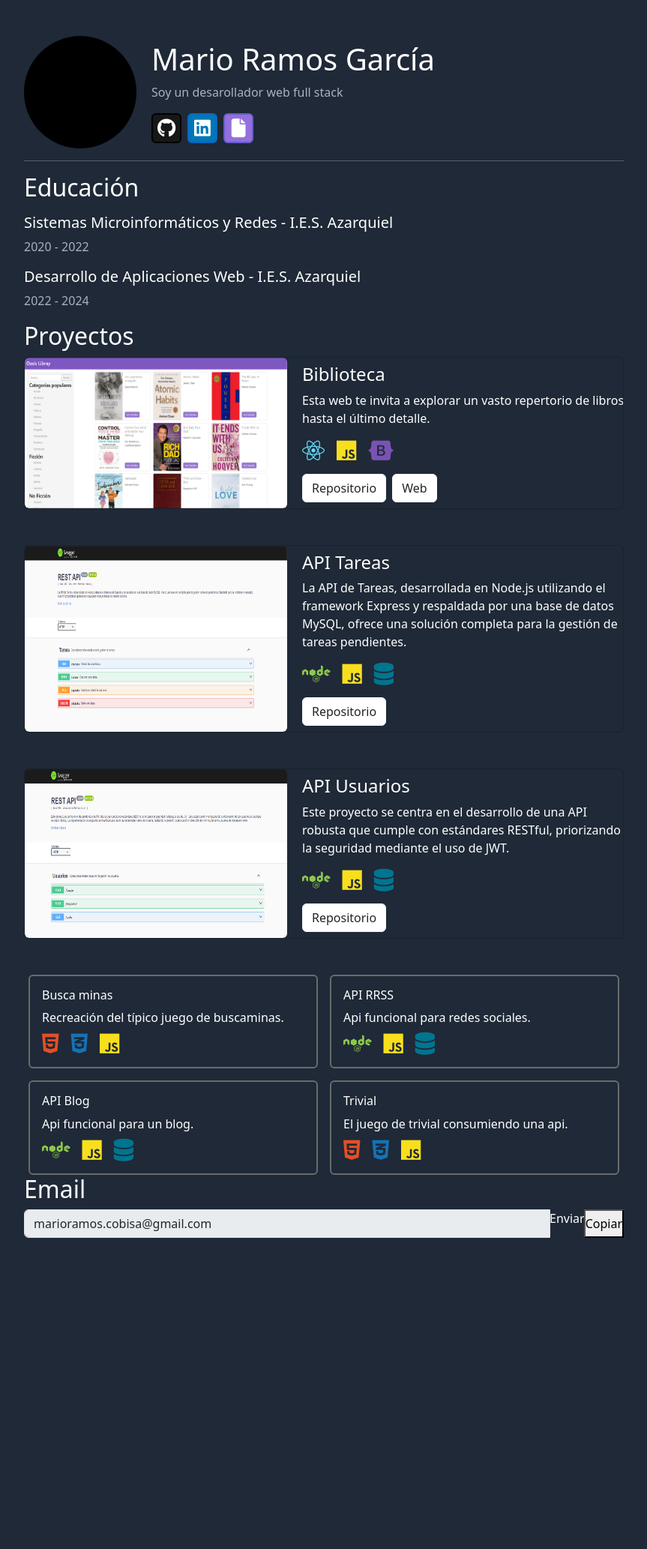
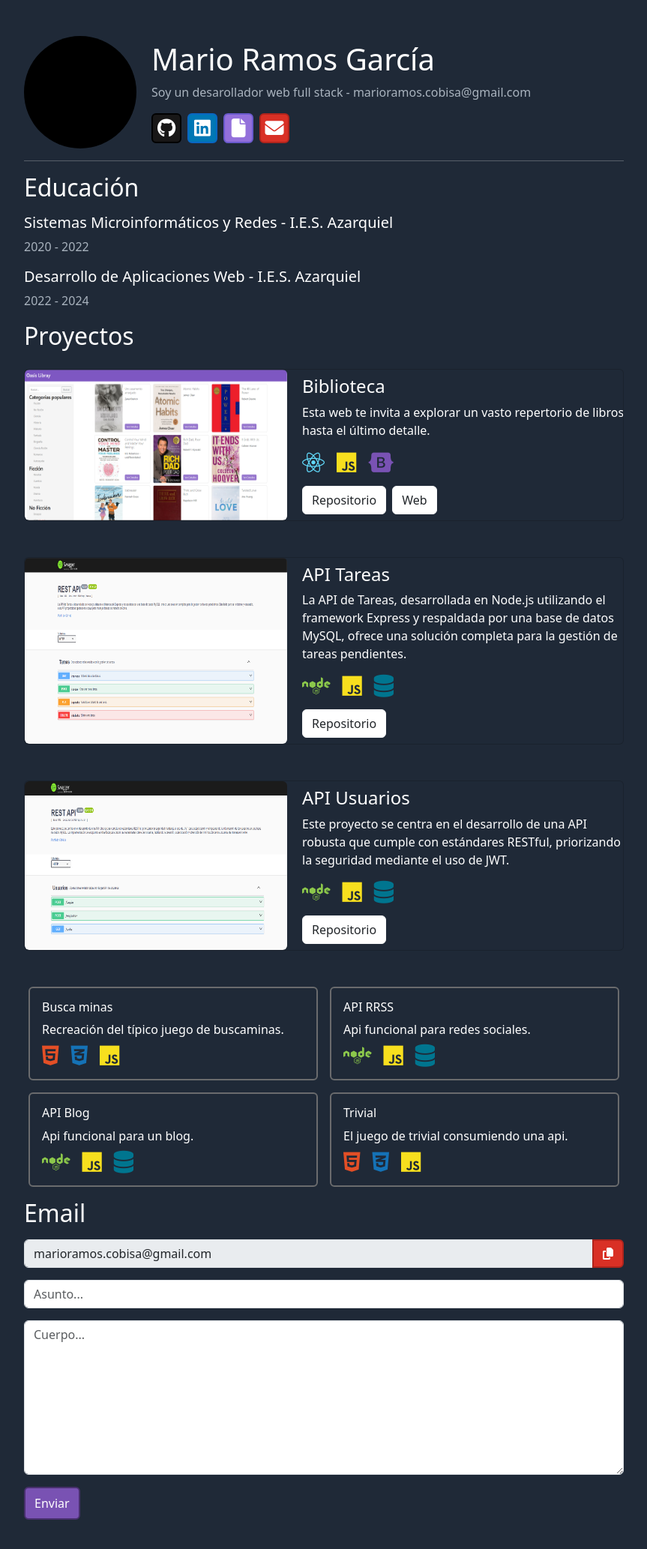
Before and after one commit to mramosg7/Portafolio, a plain HTML site: page index.html in a window 1280 px wide. Shown: the whole page at 75% size, without its empty margins (208-1071 px from the left). Before the commit the page ends 1699 px from the top, so only its background shows below. Drawn offline with nearby package versions, Linux system fonts and the light colour scheme.

Commit message:
email update

```diff
--- a/index.html
+++ b/index.html
@@ -16,7 +16,7 @@
             </div>
             <div class="header-info">
                 <h1>Mario Ramos García</h1>
-                <p style="color: #a9b3be;">Soy un desarollador web full stack</p>
+                <p style="color: #a9b3be;">Soy un desarollador web full stack  -  marioramos.cobisa@gmail.com</p>
                 <div class="buttons d-flex gap-2">
                     <div class="github d-flex align-items-center justify-content-center rounded" style="height: 40px; width: 40px;" data-bs-toggle="tooltip" data-bs-title="Github">
                         <a href="https://github.com/mramosg7" class="fa-brands fa-github text-center rounded">
@@ -33,6 +33,12 @@
 
                         </a>
                     </div>
+
+                    <div class="gmail d-flex align-items-center justify-content-center rounded" style="height: 40px; width: 40px;" onclick="copiarValor(event)" tabindex="0" data-bs-toggle="tooltip" data-bs-trigger="hover focus" data-bs-placement="top" data-bs-title="Copiar email">
+                        <i class="fa-solid fa-envelope"></i>
+                    </div>
+
+
 
 
                 </div>
@@ -52,7 +58,7 @@
                 <p style="color: #a9b3be;">2022 - 2024</p>
             </div>
         </section>
-        <h2>Proyectos</h2>
+        <h2 class="mb-4">Proyectos</h2>
         <section id="proyectos" class="d-flex flex-column gap-5">
                 <div class="card overflow-hidden">
                     <div class="row justify-content-center">
@@ -158,14 +164,22 @@
                     </a>
                 </div>
         </section>
-        <section id="email">
-            <h2>Email</h2>
-            <form>
+        <section id="email" >
+            <h2 class="my-3">Email</h2>
+            <form >
                 <div class="input-group">
-                    <input type="text" class="form-control" value="marioramos.cobisa@gmail.com" aria-label="Username" aria-describedby="basic-addon1" disabled>
-                    <a href="btn btn-light">Enviar</a>
-                    <button>Copiar</button>
+                    <input type="text" class="form-control"  id="emailI" value="marioramos.cobisa@gmail.com" aria-label="Username" aria-describedby="basic-addon1" disabled>
+                    <i class="fa-solid fa-copy btn gmail text-center d-flex align-items-center" onclick="copiarValor(event)" tabindex="0" data-bs-toggle="tooltip" data-bs-trigger="hover focus" data-bs-placement="top" data-bs-title="Copiar email"></i>
+
                 </div>
+
+
+
+                <input type="text" id="asunto" class="form-control my-3" placeholder="Asunto...">
+                <textarea name="cuerpo" class="form-control" id="cuerpo" cols="10" rows="8" placeholder="Cuerpo..."></textarea>
+
+                <button class="btn btn-custom py-2 mt-3" type="success" href="btn btn-light">Enviar</button>
+
             </form>
         </section>
     </main>
@@ -175,6 +189,42 @@
     <script>
         const tooltipTriggerList = document.querySelectorAll('[data-bs-toggle="tooltip"]')
         const tooltipList = [...tooltipTriggerList].map(tooltipTriggerEl => new bootstrap.Tooltip(tooltipTriggerEl))
+
+        const form = document.querySelector('form')
+
+        form.addEventListener('submit', (e)=>{
+            e.preventDefault()
+            const cuerpoI = document.getElementById('cuerpo')
+            const asuntoI = document.getElementById('asunto')
+
+            const destinatario = "marioramos.cobisa@gmail.com";
+
+
+            const asunto = asuntoI.value;
+            const cuerpo = cuerpoI.value;
+
+            const enlaceCorreo = "mailto:" + destinatario + "?subject=" + encodeURIComponent(asunto) + "&body=" + encodeURIComponent(cuerpo);
+
+            window.location.href = enlaceCorreo;
+        })
+
+        function copiarValor(e) {
+            console.log(e.target)
+            console.log( e.target.getAttribute('data-bs-title'))
+            const inputElemento = document.getElementById("emailI");
+
+            navigator.clipboard.writeText(inputElemento.value)
+
+
+            const tooltip = bootstrap.Tooltip.getInstance(e.target);
+            console.log(tooltip._config.title)
+            tooltip.setContent({ '.tooltip-inner': 'Copiado' })
+
+           setTimeout(()=>{
+            tooltip.setContent({ '.tooltip-inner': 'Copiar email' })
+           }, 5000)
+            console.log( e.target.getAttribute('data-bs-title'))
+        }
     </script>
     <script src="https://kit.fontawesome.com/a6a69a0011.js" crossorigin="anonymous"></script>
 </body>
--- a/style.css
+++ b/style.css
@@ -165,3 +165,30 @@ i{
 .card2:hover .share {
     transform: scale(1);
 }
+
+.btn-custom{
+    background-color:#7952B3  ;
+    border: #48306d 2px solid ;
+    color: white;
+}
+
+.btn-custom:hover{
+    background-color:#48306d ;
+    color: white;
+}
+
+.gmail{
+    background-color:#d93025;
+    border: 2px solid #b0241c;
+    color: white;
+
+
+}
+.gmail .fa-envelope{
+    font-size: 25px;
+}
+
+.gmail:hover{
+    background-color:#b0241c ;
+    color: white;
+}
```
